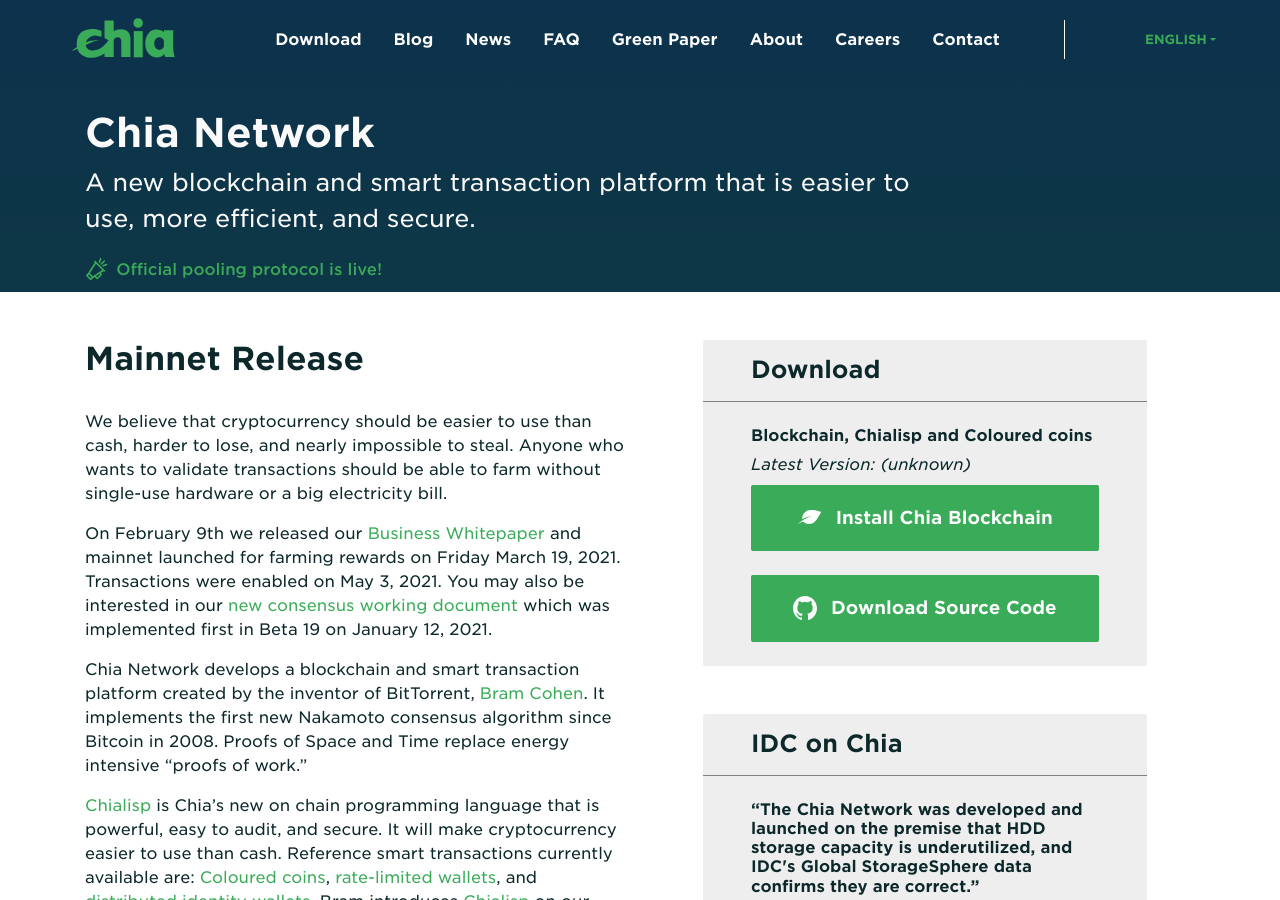
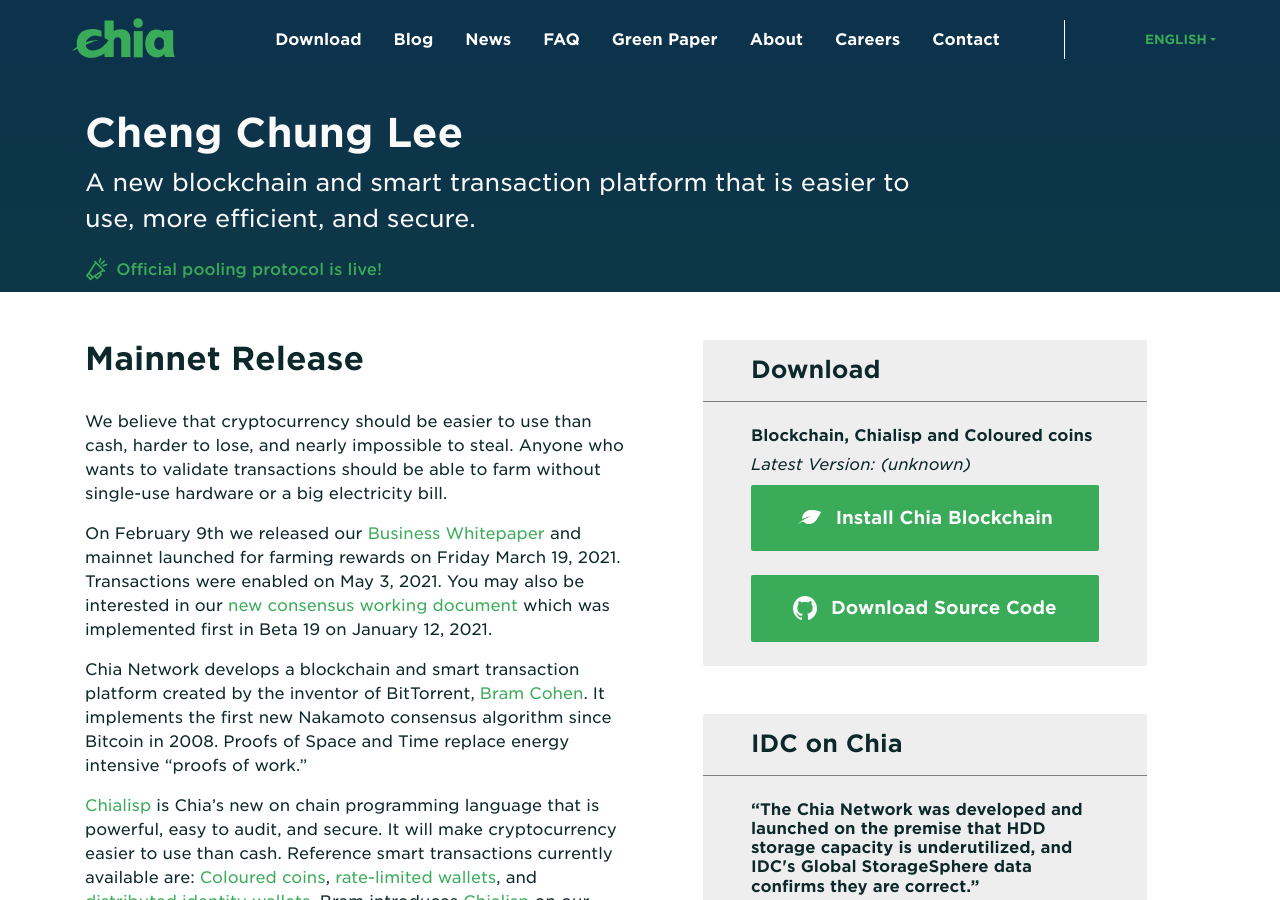
Before and after one commit to chung809/chung.github.io, a Jekyll site: the page built from index.md, in a window 1280 px wide and 900 px high. Built offline with Jekyll 4.4.1, drawn with Linux system fonts in a browser that asks for light colours; comment, search, counter and statistics services are not loaded.

Commit message:
Update strings.yml

```diff
--- a/_data/strings.yml
+++ b/_data/strings.yml
@@ -2,7 +2,7 @@ en: # English
   faq_title: "FAQ"
   news_title: "News"
   news_see_more: "See more"
-  homemain_title: "Chia Network"
+  homemain_title: "Cheng Chung Lee"
   homemain_subtitle: "A new blockchain and smart transaction platform that is easier to use, more efficient, and secure."
   homemain_announce: "<a href='https://www.chia.net/2021/07/07/official-pooling-launched.en.html'>Official pooling protocol is live!</a>"
   homemain_button: "Download Beta Testnet"
```
